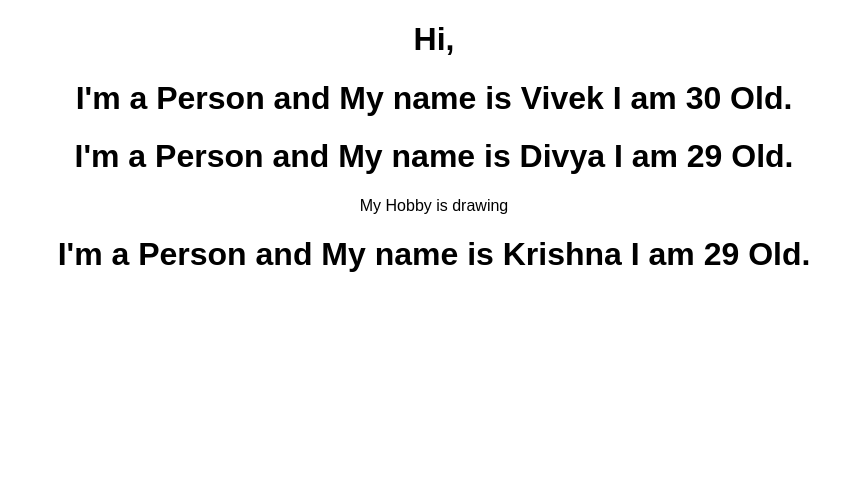
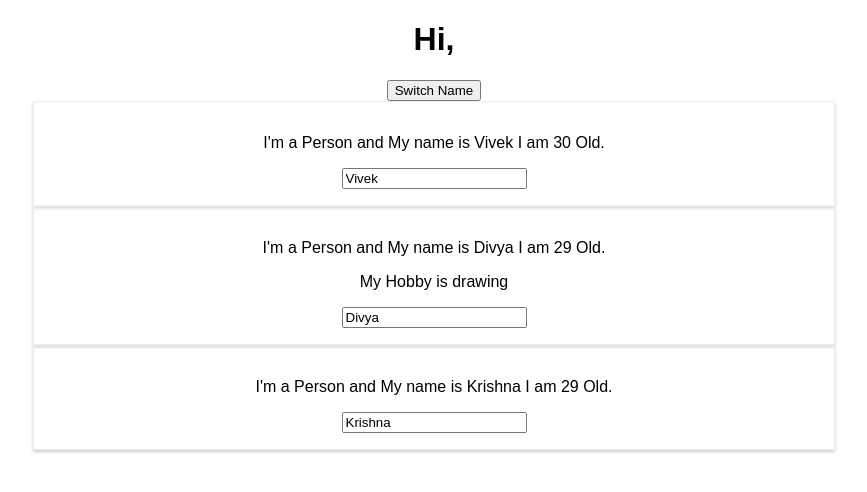
Before and after one commit to vivekdevaraju/DCRigsDigitalSandboxUI, a React (Create React App) app: page / in a window 1280 px wide. Shown: the top 492 px of the page, without its empty margins (206-1073 px from the left). Built offline with nearby package versions, Linux system fonts and the light colour scheme.

Commit message:
Inputs & Buttons

```diff
--- a/src/App.js
+++ b/src/App.js
@@ -3,13 +3,41 @@ import './App.css';
 import Person from './Person/Person';
 
 class App extends Component {
+  state = {
+    persons :[
+      {name : "Vivek", age :30},
+      {name : "Divya", age :29},
+      {name : "Krishna", age :29}
+    ]
+  }
+  switchNameHandler = (newName) => {
+   this.setState({
+    persons :[
+      {name : newName, age :30},
+      {name : "Divya", age :29},
+      {name : "Krishna", age :290}
+    ]
+   })
+  }
+   nameChangeHandler = (event) => {
+    this.setState({
+     persons :[
+       {name : 'Vivek', age :30},
+       {name : event.target.value, age :29},
+       {name : "Krishna", age :29}
+     ]
+    })
+  }
   render() {
      return (
     <div className="App">
      <h1> Hi, </h1>
-     <Person name ="Vivek" age = "30"/>
-     <Person name ="Divya" age = "29">My Hobby is drawing</Person>
-     <Person name ="Krishna" age = "29"/>
+     <button onClick = {this.switchNameHandler.bind(this,'bikki')}>Switch Name </button>
+     <Person name ={this.state.persons[0].name} age = {this.state.persons[0].age}/>
+     <Person name ={this.state.persons[1].name} age = {this.state.persons[1].age}
+     click ={this.switchNameHandler.bind(this,'Dibya')}
+     changedProperty = {this.nameChangeHandler}>My Hobby is drawing</Person>
+     <Person name ={this.state.persons[2].name} age = {this.state.persons[2].age}/>
     </div>
     );
     // return React.createElement('div',null,'h1','Hi React App')
--- /dev/null
+++ b/src/Person/Person.css
@@ -0,0 +1,8 @@
+.Person{
+    width : 60%;
+    margin: auto;
+    border: solid 1px #eee;
+    box-shadow: 0 2px 3px #ccc;
+    padding : 16px;
+    text-align: center;
+}
--- a/src/Person/Person.js
+++ b/src/Person/Person.js
@@ -1,9 +1,13 @@
 import React from 'react';
 
+import './Person.css';
+
+
 const person = (props) => {
-    return (<div>
-        <h1>I'm a Person and My name is {props.name} I am {props.age} Old.</h1>
+    return (<div className ="Person">
+        <p onClick = {props.click}>I'm a Person and My name is {props.name} I am {props.age} Old.</p>
         <p>{props.children}</p>
+        <input type="text" onChange = {props.changedProperty} value = {props.name}/>
         </div>);
 
 };
```
